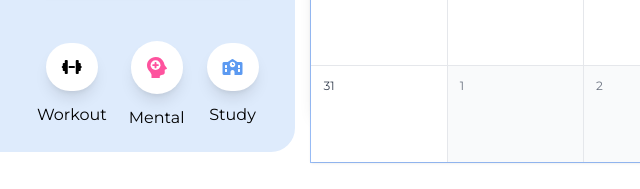
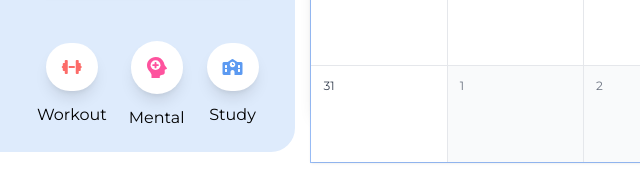
Before and after one commit to aathasri/PocketPilot, a website: page app/html/main.html in a window 1280 px wide. Shown: the part 608-797 px from the top of the page, 0-640 px from the left. Drawn offline with nearby package versions, Linux system fonts and the light colour scheme.

Commit message:
finished CSS: main page

```diff
--- a/app/html/main.html
+++ b/app/html/main.html
@@ -98,7 +98,7 @@
             <div class='flex justify-between items-center w-3/4'>
                 <div class='flex flex-col items-center gap-y-3'>
                     <div class='bg-white flex justify-between items-center p-4 rounded-full shadow-lg'>
-                      <i class="fa-solid fa-dumbbell text-red"></i>
+                      <i class="fa-solid fa-dumbbell text-red-500"></i>
                     </div>
                     <p>Workout</p>
                 </div>
```
